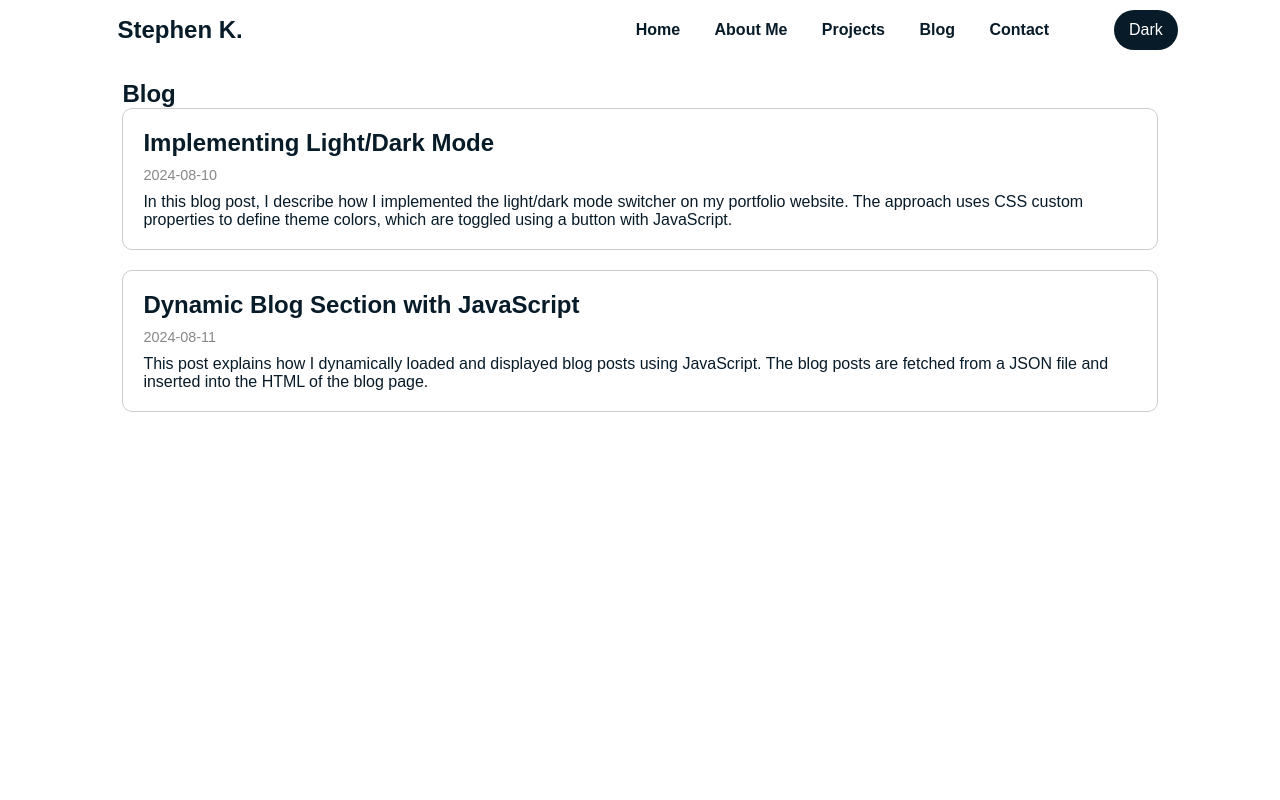
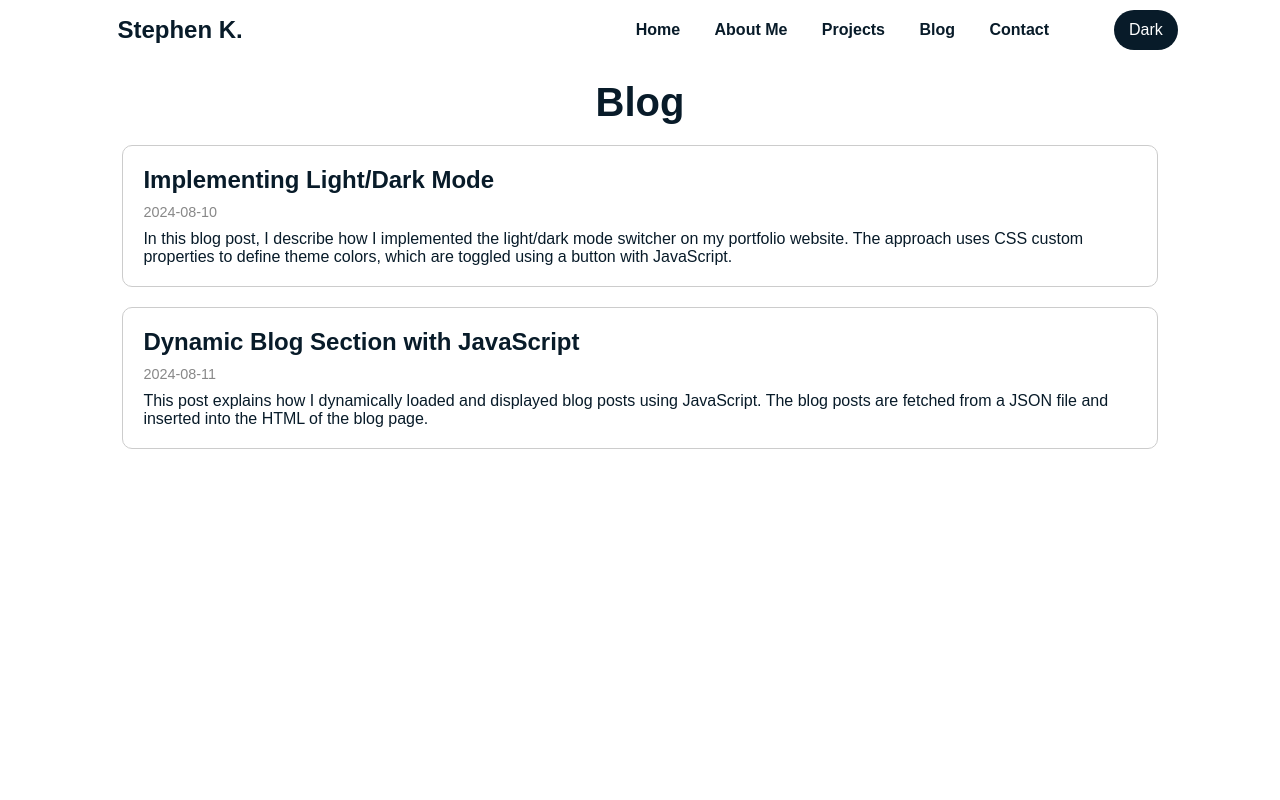
Before and after one commit to steveAteRice/stephenportfolio.github.io, a plain HTML site: page blog.html in a window 1280 px wide. Shown: the top 800 px of the page. Drawn offline with Linux system fonts and the light colour scheme.

Commit message:
Update blog.html

```diff
--- a/blog.html
+++ b/blog.html
@@ -26,7 +26,7 @@
         </nav>
 
         <section class="blog-section">
-            <h1>Blog</h1>
+            <h1 style="font-size:40px; margin-bottom:20px; text-align: center;">Blog</h1>
             <div id="blog-list"></div>
         </section>
     </div>
```
